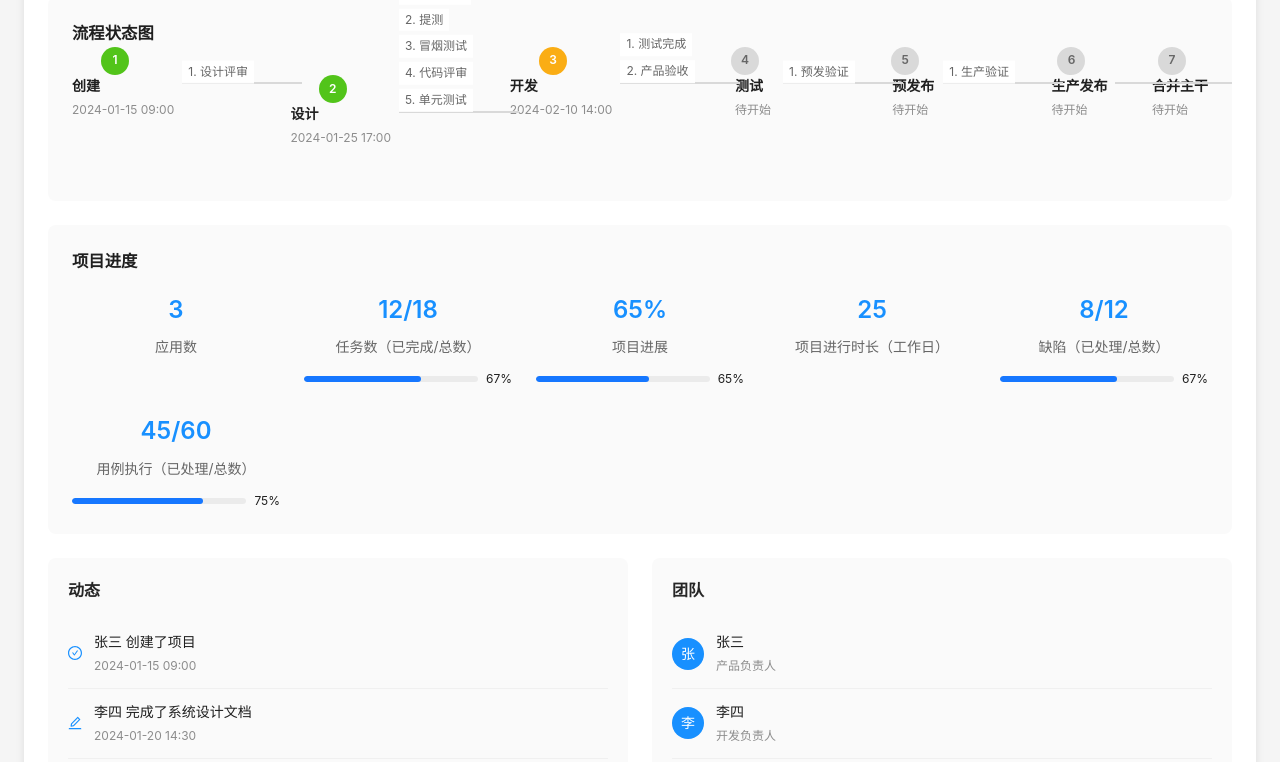
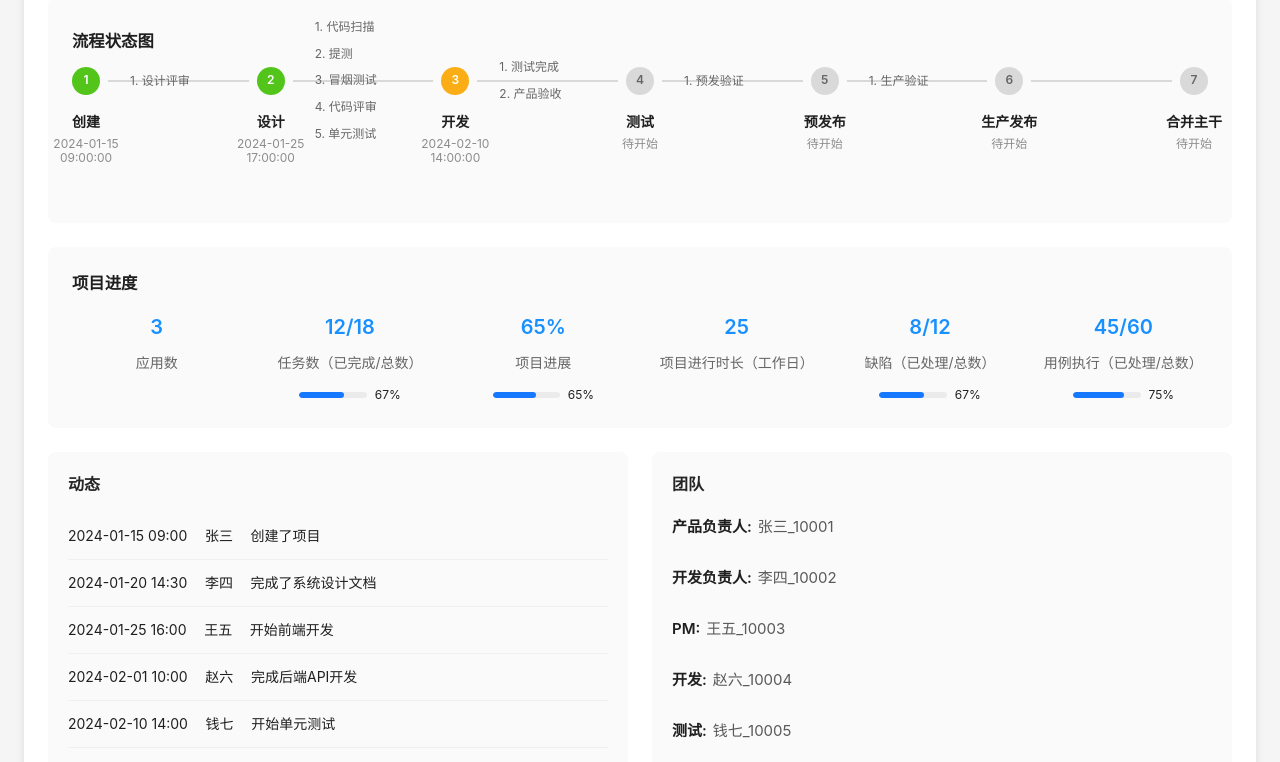
Before and after one commit to jdw-art/Mobius, a React (Create React App) app: page /project/1 in a window 1280 px wide. Shown: the part 441-1203 px from the top of the page. Built offline with nearby package versions, Linux system fonts and the light colour scheme.

Commit message:
fix:项目概况布局优化

```diff
--- a/src/App.js
+++ b/src/App.js
@@ -1,5 +1,5 @@
 import React from 'react';
-import { Routes, Route } from 'react-router-dom';
+import { Routes, Route, Link } from 'react-router-dom';
 import { Layout } from 'antd';
 import ProjectList from './components/ProjectList';
 import ProjectDetail from './components/ProjectDetail';
@@ -11,7 +11,9 @@ function App() {
   return (
     <Layout>
       <Header>
-        <h1 style={{ color: 'white', margin: 0 }}>DevOps一体化平台</h1>
+        <h1 style={{ margin: 0 }}>
+          <Link to="/" style={{ color: 'white', textDecoration: 'none', cursor: 'pointer' }}>Mobius</Link>
+        </h1>
       </Header>
       <Content>
         <Routes>
--- a/src/components/ProjectDetail.js
+++ b/src/components/ProjectDetail.js
@@ -1,4 +1,5 @@
 import React, { useState, useEffect } from 'react';
+import dayjs from 'dayjs';
 import { useParams, useNavigate } from 'react-router-dom';
 import {
   Tabs,
@@ -68,17 +69,24 @@ const ProjectDetail = () => {
       { type: '设计', time: '2024-01-20 14:30', user: '李四', action: '完成了系统设计文档' },
       { type: '开发', time: '2024-01-25 16:00', user: '王五', action: '开始前端开发' },
       { type: '开发', time: '2024-02-01 10:00', user: '赵六', action: '完成后端API开发' },
-      { type: '测试', time: '2024-02-10 14:00', user: '钱七', action: '开始单元测试' }
+      { type: '测试', time: '2024-02-10 14:00', user: '钱七', action: '开始单元测试' },
+      { type: '开发', time: '2024-02-12 11:20', user: '王五', action: '集成了用户鉴权模块' },
+      { type: '评审', time: '2024-02-13 15:45', user: '李四', action: '完成代码评审并给出修改意见' },
+      { type: '测试', time: '2024-02-14 09:30', user: '钱七', action: '提交第一轮冒烟测试报告' },
+      { type: '开发', time: '2024-02-15 18:05', user: '赵六', action: '根据评审意见修复若干问题' },
+      { type: '测试', time: '2024-02-16 13:22', user: '钱七', action: '新增接口自动化用例' },
+      { type: '预发布', time: '2024-02-18 10:10', user: '周九', action: '预发环境完成部署' },
+      { type: '运维', time: '2024-02-19 17:40', user: '孙八', action: '完成资源扩容与监控配置' }
     ],
     team: [
-      { role: '产品负责人', name: '张三', avatar: '张' },
-      { role: '开发负责人', name: '李四', avatar: '李' },
-      { role: 'PM', name: '王五', avatar: '王' },
-      { role: '开发', name: '赵六', avatar: '赵' },
-      { role: '测试', name: '钱七', avatar: '钱' },
-      { role: '运维', name: '孙八', avatar: '孙' },
-      { role: '预发布验证', name: '周九', avatar: '周' },
-      { role: '生产验证', name: '吴十', avatar: '吴' }
+      { role: '产品负责人', name: '张三', avatar: '张', empId: '10001' },
+      { role: '开发负责人', name: '李四', avatar: '李', empId: '10002' },
+      { role: 'PM', name: '王五', avatar: '王', empId: '10003' },
+      { role: '开发', name: '赵六', avatar: '赵', empId: '10004' },
+      { role: '测试', name: '钱七', avatar: '钱', empId: '10005' },
+      { role: '运维', name: '孙八', avatar: '孙', empId: '10006' },
+      { role: '预发布验证', name: '周九', avatar: '周', empId: '10007' },
+      { role: '生产验证', name: '吴十', avatar: '吴', empId: '10008' }
     ]
   };
 
@@ -103,6 +111,24 @@ const ProjectDetail = () => {
   };
 
   const renderWorkflow = () => {
+    const normalizeDateTime = (value) => {
+      if (!value) return null;
+      const trimmed = String(value).trim();
+      const hasMinutesOnly = /^\d{4}-\d{2}-\d{2}\s+\d{2}:\d{2}$/.test(trimmed);
+      const candidate = hasMinutesOnly ? `${trimmed}:00` : trimmed;
+      const parsed = dayjs(candidate);
+      return parsed.isValid() ? parsed : null;
+    };
+
+    const formatDate = (value) => {
+      const d = normalizeDateTime(value);
+      return d ? d.format('YYYY-MM-DD') : '';
+    };
+
+    const formatClock = (value) => {
+      const d = normalizeDateTime(value);
+      return d ? d.format('HH:mm:ss') : '';
+    };
     const getSegmentMilestones = (fromStep) => {
       switch (fromStep) {
         case 1:
@@ -139,9 +165,15 @@ const ProjectDetail = () => {
                 <div className="workflow-node-text">
                   <div className="workflow-name">{step.name}</div>
                   <div className="workflow-time">
-                    {step.status === 'completed' || step.status === 'current'
-                      ? step.time
-                      : '待开始'}
+                    {(step.status === 'completed' || step.status === 'current') && step.time
+                      ? (
+                        <>
+                          <div className="workflow-time-date">{formatDate(step.time)}</div>
+                          <div className="workflow-time-clock">{formatClock(step.time)}</div>
+                        </>
+                      ) : (
+                        '待开始'
+                      )}
                   </div>
                 </div>
               </div>
@@ -251,43 +283,35 @@ const ProjectDetail = () => {
 
         {/* 动态和团队 */}
         <div className="content-split">
-          <div className="content-panel">
+          <div className="content-panel" style={{display:'flex',flexDirection:'column',height:'100%'}}>
             <div className="panel-title">动态</div>
             <List
               dataSource={projectData.activities}
+              pagination={{ pageSize: 7, showSizeChanger: false }}
               renderItem={(item) => (
                 <div className="activity-item">
-                  <div className="activity-icon">
-                    {item.type === '创建' && <CheckCircleOutlined />}
-                    {item.type === '设计' && <EditOutlined />}
-                    {item.type === '开发' && <PlayCircleOutlined />}
-                    {item.type === '测试' && <ExclamationCircleOutlined />}
-                  </div>
-                  <div className="activity-content">
-                    <div className="activity-action">{item.user} {item.action}</div>
-                    <div className="activity-time">{item.time}</div>
+                  <div className="activity-line">
+                    <span className="time">{item.time}</span>
+                    <span className="user">{item.user}</span>
+                    <span className="action">{item.action}</span>
                   </div>
                 </div>
               )}
             />
           </div>
 
-          <div className="content-panel">
+          <div className="content-panel" style={{display:'flex',flexDirection:'column',height:'100%'}}>
             <div className="panel-title">团队</div>
-            <List
-              dataSource={projectData.team}
-              renderItem={(item) => (
-                <div className="team-member">
-                  <Avatar style={{ backgroundColor: '#1890ff' }} className="member-avatar">
-                    {item.avatar}
-                  </Avatar>
-                  <div className="member-info">
-                    <div className="member-name">{item.name}</div>
-                    <div className="member-role">{item.role}</div>
-                  </div>
+            <div className="team-lines">
+              {[...new Map(projectData.team.map(m => [m.role, projectData.team.filter(x => x.role === m.role)]))].map(([role, members]) => (
+                <div key={role} className="team-line">
+                  <span className="team-role">{role}:</span>
+                  <span className="team-members">
+                    {members.map((m, idx) => `${m.name}_${m.empId}`).join(', ')}
+                  </span>
                 </div>
-              )}
-            />
+              ))}
+            </div>
           </div>
         </div>
       </div>
--- a/src/index.css
+++ b/src/index.css
@@ -70,6 +70,10 @@ code {
   background: #fafafa;
   border-radius: 8px;
   overflow-x: auto;
+  overflow-y: hidden;
+  min-height: 200px;
+  padding-top: 32px;
+  padding-bottom: 64px;
 }
 
 .workflow-step {
@@ -139,27 +143,35 @@ code {
 }
 
 .progress-grid {
-  display: grid;
-  grid-template-columns: repeat(auto-fit, minmax(200px, 1fr));
-  gap: 24px;
+  display: flex;
+  flex-wrap: nowrap;
+  gap: clamp(8px, 2vw, 24px);
   margin-top: 16px;
+  overflow: hidden;
 }
 
 .progress-item {
   text-align: center;
+  flex: 1 1 0;
+  min-width: 0; /* allow shrinking to avoid horizontal scroll */
 }
 
 .progress-number {
-  font-size: 24px;
+  font-size: clamp(14px, 1.8vw, 20px);
   font-weight: 600;
   color: #1890ff;
   margin-bottom: 8px;
 }
 
 .progress-label {
-  font-size: 14px;
+  font-size: clamp(12px, 1.6vw, 14px);
   color: #666;
   margin-bottom: 8px;
+}
+
+.progress-section .ant-progress {
+  width: clamp(100px, 60%, 70%);
+  margin: 0 auto;
 }
 
 .progress-bar {
@@ -180,6 +192,7 @@ code {
   grid-template-columns: 1fr 1fr;
   gap: 24px;
   margin-top: 24px;
+  align-items: start;
 }
 
 .content-panel {
@@ -206,14 +219,20 @@ code {
   border-bottom: none;
 }
 
-.activity-icon {
-  margin-right: 12px;
-  color: #1890ff;
+.activity-icon { display: none; }
+
+.activity-content { display: none; }
+.activity-line {
+  width: 100%;
+  white-space: nowrap;
+  overflow: hidden;
+  text-overflow: ellipsis;
 }
 
-.activity-content {
-  flex: 1;
-}
+.activity-line .time,
+.activity-line .user,
+.activity-line .action { margin-right: 2ch; }
+
 
 .activity-action {
   font-weight: 500;
@@ -254,55 +273,131 @@ code {
   color: #8c8c8c;
 }
 
+/* Team lines display */
+.team-lines {
+  display: flex;
+  flex-direction: column;
+  gap: 12px; /* space between lines */
+  height: 100%;
+  justify-content: space-between; /* match dynamic list height distribution */
+}
+
+.team-line {
+  line-height: 1.8;
+  font-size: 15px;
+}
+
+.team-role {
+  font-weight: 600;
+  margin-right: 6px;
+  font-size: 15px;
+}
+
+.team-members {
+  color: #595959;
+  font-size: 15px;
+}
+
 /* Horizontal workflow styles */
 .workflow-horizontal {
   display: flex;
-  align-items: flex-start;
-  justify-content: space-between;
-  gap: 16px;
+  align-items: center;
+  gap: 0;
+  padding: 12px 0 64px;
 }
 
 .workflow-item {
   display: flex;
   align-items: center;
+  flex: 1 1 0;
+}
+
+.workflow-item:last-child {
+  flex: 0 0 auto;
 }
 
 .workflow-node-wrap {
   display: flex;
   flex-direction: column;
   align-items: center;
+  position: relative;
+  height: 28px; /* match .workflow-node.small diameter */
+  justify-content: center;
+}
+
+.workflow-node-text {
+  position: absolute;
+  top: calc(100% + 8px);
+  left: 50%;
+  transform: translateX(-50%);
+  text-align: center;
+  z-index: 2;
 }
 
 .workflow-node.small {
   width: 28px;
   height: 28px;
   font-size: 12px;
+  margin-right: 0;
+}
+
+.workflow-node-text {
+  margin-top: 8px;
+  text-align: center;
+}
+
+.workflow-name {
+  white-space: nowrap;
+  writing-mode: horizontal-tb;
+}
+
+.workflow-time {
+  display: flex;
+  flex-direction: column;
+  line-height: 1.2;
+  white-space: nowrap;
+}
+
+.workflow-time-date {
+  white-space: nowrap;
+}
+
+.workflow-time-clock {
+  white-space: nowrap;
 }
 
 .workflow-segment {
-  display: flex;
-  align-items: center;
+  position: relative;
+  flex: 1 1 0;
+  height: 2px;
   margin: 0 8px;
 }
 
 .workflow-line-horizontal {
-  width: 120px;
+  position: absolute;
+  left: 0;
+  right: 0;
+  top: 50%;
+  transform: translateY(-50%);
   height: 2px;
   background: #d9d9d9;
-  position: relative;
 }
 
 .workflow-milestones {
-  position: relative;
+  position: absolute;
+  left: 16px; /* keep a small gap from the left node */
+  top: 50%;
+  transform: translateY(-50%);
   display: flex;
   flex-direction: column;
+  align-items: flex-start;
   gap: 4px;
-  margin-left: -120px;
-  transform: translateY(-50%);
+  pointer-events: none;
+  z-index: 1;
 }
 
 .workflow-milestone {
-  background: rgba(255, 255, 255, 0.95);
+  background: transparent;
   padding: 2px 6px;
   font-size: 12px;
   color: #666;
```
Also changed, not shown: 1 other file (tests, documents, lock files or other folders).
